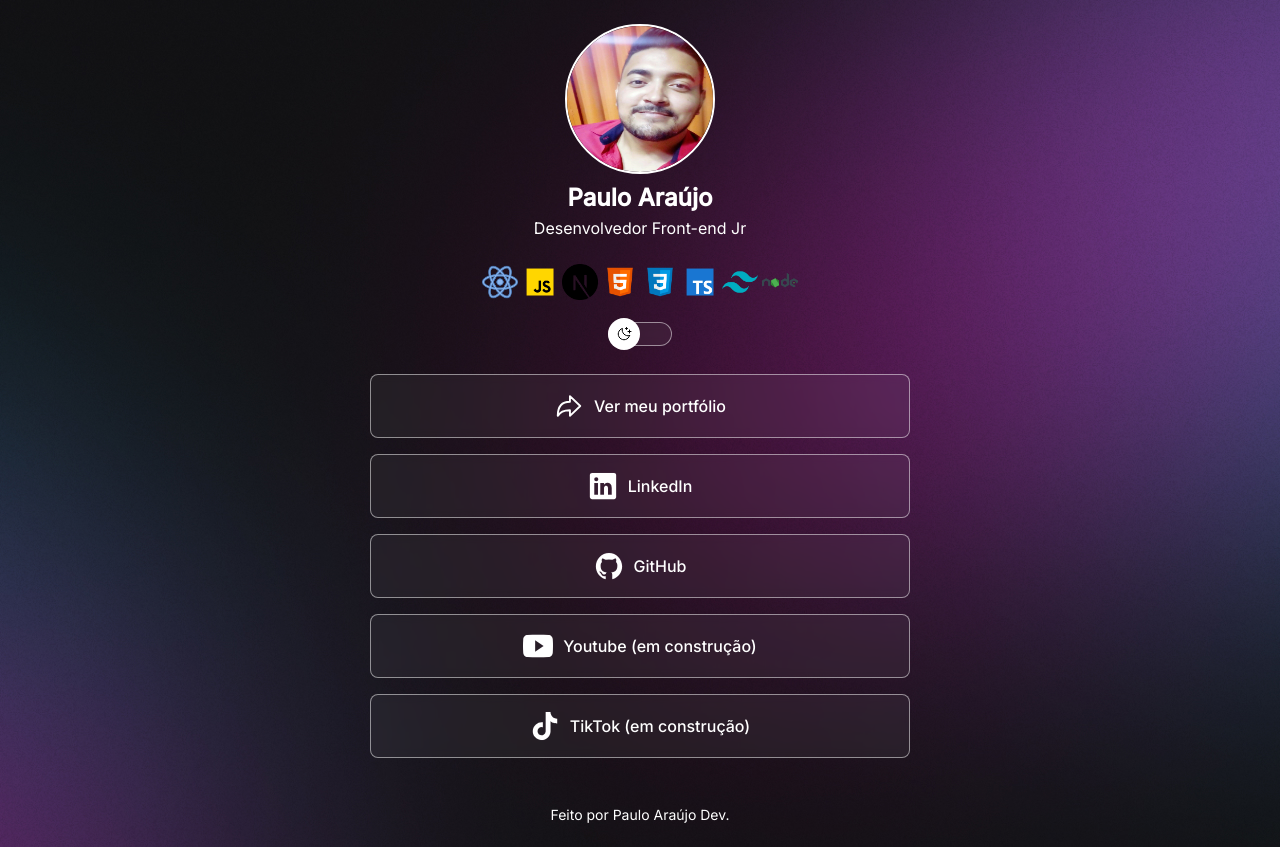
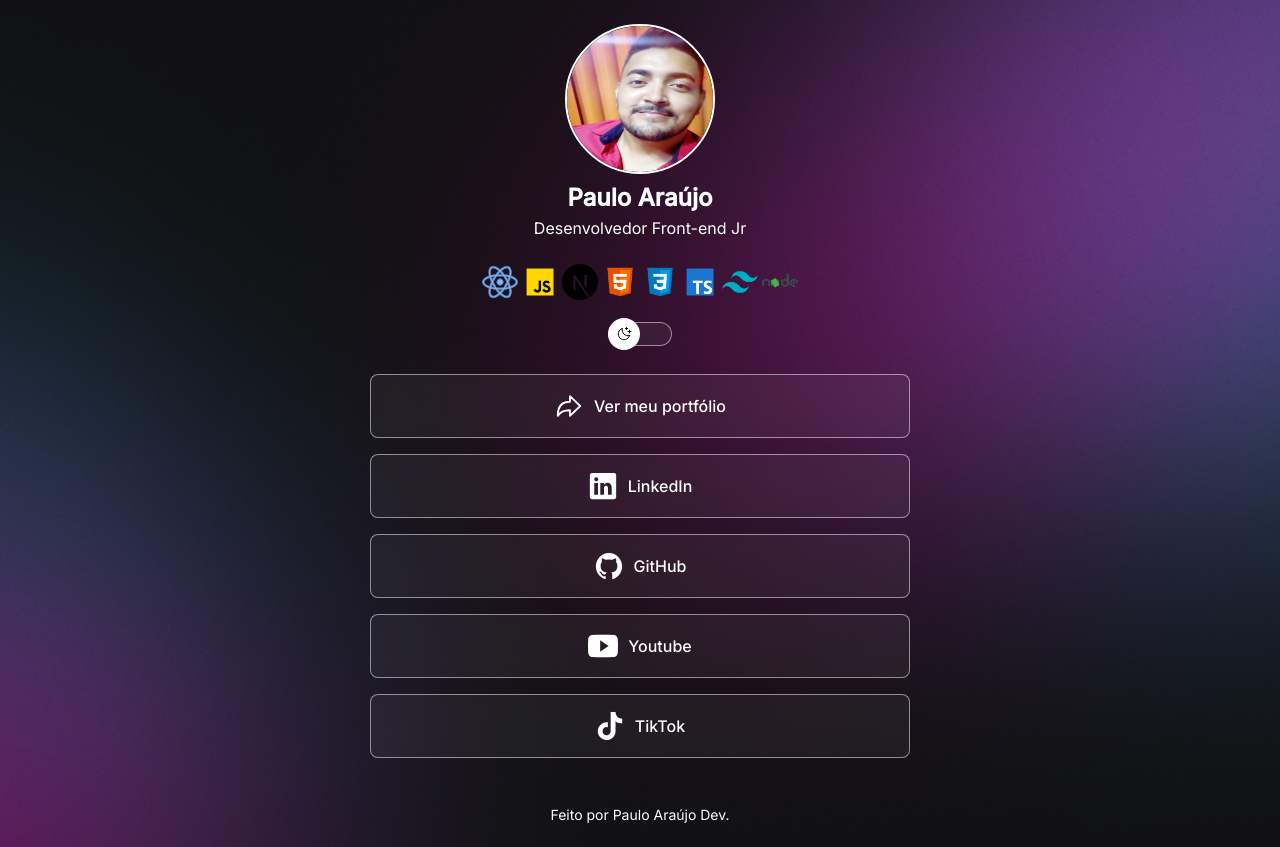
Before and after one commit to pauloaraujo028/social-links-html, a plain HTML site: page index.html in a window 1280 px wide. Drawn offline with nearby package versions, Linux system fonts and the light colour scheme.

Commit message:
style: Formatação dos links

```diff
--- a/index.html
+++ b/index.html
@@ -89,7 +89,7 @@
                 style="padding-right: 10px; font-size: 30px"
                 name="logo-youtube"
               ></ion-icon
-              >Youtube (em construção)</a
+              >Youtube</a
             >
           </div>
         </li>
@@ -100,7 +100,7 @@
                 style="padding-right: 10px; font-size: 30px"
                 name="logo-tiktok"
               ></ion-icon
-              >TikTok (em construção)</a
+              >TikTok</a
             >
           </div>
         </li>
--- a/style.css
+++ b/style.css
@@ -25,7 +25,7 @@
 }
 
 body {
-  background: var(--bg-url) no-repeat top center;
+  background: var(--bg-url) no-repeat top center/cover;
   height: 100vh;
 }
 
```
